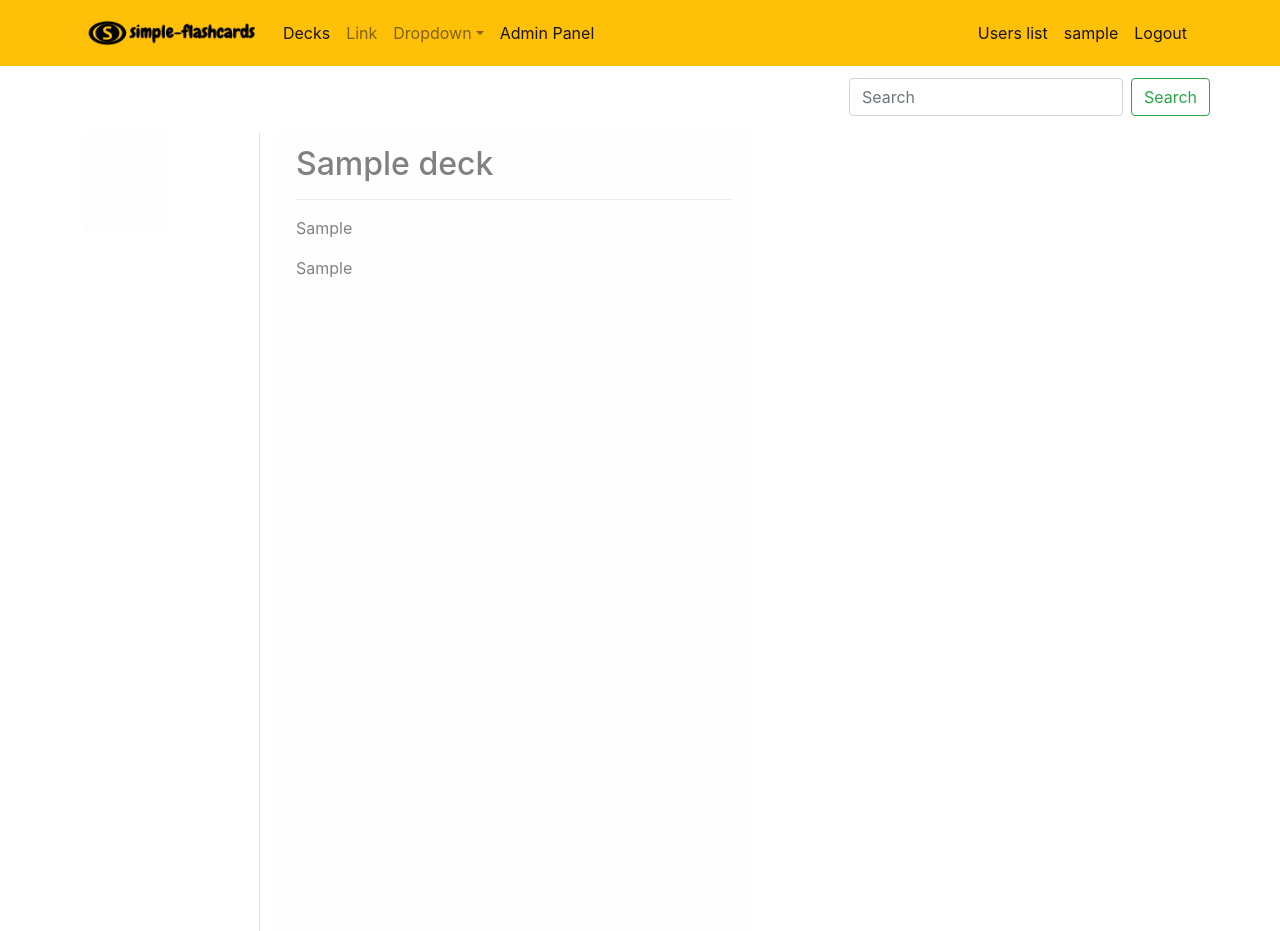
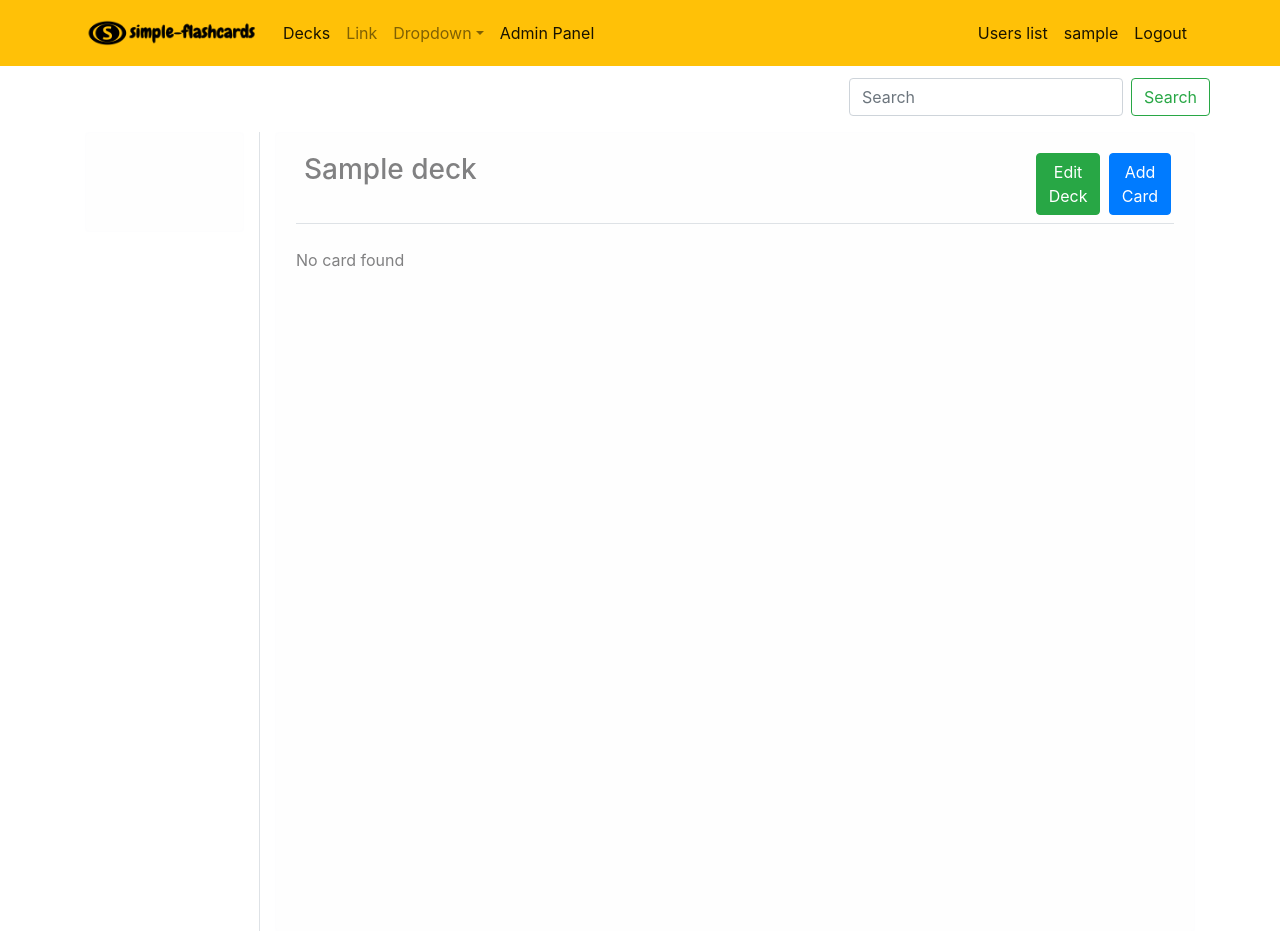
Before and after one commit to eRafaell/simple-flashcards, a Django app: page /decks/view/1 in a window 1280 px wide. Shown: the top 931 px of the page. Run offline with Django 3.2, Linux system fonts and the light colour scheme; a user stored in the database is signed in; tables that the repository leaves empty hold one stand-in row (values such as "Sample post"); some libraries are stand-ins or nearby versions.

Commit message:
adding crud for card

```diff
--- a/cards/models.py
+++ b/cards/models.py
@@ -22,9 +22,12 @@
 
 
 class Card(models.Model):
-    parent_deck = models.ForeignKey(Deck, on_delete=models.CASCADE)
+    parent_deck = models.ForeignKey(Deck, on_delete=models.CASCADE, null=True)
     front = models.TextField()
     back = models.TextField()
+    created_date = models.DateTimeField(default=timezone.now)
+    created_by = models.ForeignKey(User, default=None, blank=False, on_delete=models.CASCADE, null=True,
+                                   related_name='card_creator')
 
     def __str__(self):
         return self.front
--- a/cards/views.py
+++ b/cards/views.py
@@ -2,8 +2,8 @@
 from django.contrib.auth.decorators import login_required
 from django.shortcuts import render, HttpResponseRedirect, get_object_or_404
 
-from .forms import DeckForm
-from .models import Deck
+from .forms import DeckForm, CardForm
+from .models import Deck, Card
 
 
 def decks(request):
@@ -46,14 +46,14 @@
 
 @login_required()
 def edit_deck(request, deck_id):
-    deck_obj = get_object_or_404(Deck, id=deck_id, created_by=request.user)
+    deck_obj = get_object_or_404(Deck, id=deck_id)
     if request.method == "POST":
         form = DeckForm(request.POST, instance=deck_obj)
         if form.is_valid():
             instance = form.save(commit=False)
             instance.created_by = request.user
             instance.save()
-            messages.info(request, f'Deck "{Deck.objects.get(id=deck_id)}" updated')
+            messages.info(request, f'Deck "{Deck.objects.get(id=deck_id)}" was updated')
             return HttpResponseRedirect('/decks/')
     else:
         form = DeckForm(instance=deck_obj)
@@ -63,7 +63,7 @@
 
 @login_required()
 def delete_deck(request, deck_id):
-    deck_obj = get_object_or_404(Deck, id=deck_id, created_by=request.user)
+    deck_obj = get_object_or_404(Deck, id=deck_id)
     delete_name = Deck.objects.get(id=deck_id)
     deck_obj.delete()
     messages.info(request, f'Deck "{delete_name}" deleted')
@@ -79,3 +79,47 @@
     print(card_obj)
     context = {'deck_obj': deck_obj, 'card_obj': card_obj}
     return render(request, 'view_deck.html', context)
+
+
+def create_card(request, deck_id):
+    deck_obj = get_object_or_404(Deck, id=deck_id)
+    if request.method == "POST":
+        form = CardForm(request.POST)
+        if form.is_valid():
+            instance = form.save(commit=False)
+            instance.created_by = request.user
+            instance.parent_deck = Deck.objects.get(id=deck_id)
+            instance.save()
+            messages.info(request, f'New card in "{Deck.objects.get(id=deck_id)}" was created')
+            return HttpResponseRedirect('/decks/')
+    else:
+        form = CardForm()
+    context = {'form': form, 'deck_obj': deck_obj}
+    return render(request, 'create_and_edit_card.html', context)
+
+
+@login_required()
+def edit_card(request, deck_id, card_id):
+    deck_obj = get_object_or_404(Deck, id=deck_id)
+    card_obj = get_object_or_404(Card, id=card_id)
+    if request.method == "POST":
+        form = CardForm(request.POST, instance=card_obj)
+        if form.is_valid():
+            instance = form.save(commit=False)
+            instance.created_by = request.user
+            instance.save()
+            messages.info(request, 'The card was updated')
+            return HttpResponseRedirect('/decks/')
+    else:
+        form = CardForm(instance=card_obj)
+    context = {'form': form, 'edit_mode': True, 'deck_obj': deck_obj, 'card_obj': card_obj}
+    return render(request, 'create_and_edit_card.html', context)
+
+
+@login_required()
+def delete_card(request, card_id):
+    card_obj = get_object_or_404(Card, id=card_id)
+    delete_name = Card.objects.get(id=card_id)
+    card_obj.delete()
+    messages.info(request, f'Card "{delete_name}" deleted')
+    return HttpResponseRedirect('/decks/')
--- a/flashcards/urls.py
+++ b/flashcards/urls.py
@@ -3,7 +3,7 @@
 from django.contrib import admin
 from django.urls import path, include
 from users.views import main_page_view, register, login, logout, profile, ProfileUpdate, users_list, change_user_status
-from cards.views import decks, create_deck, edit_deck, delete_deck, view_deck
+from cards.views import decks, create_deck, edit_deck, delete_deck, view_deck, create_card, edit_card, delete_card
 
 urlpatterns = [
     # users
@@ -23,6 +23,9 @@
     path('decks/edit/<int:deck_id>', edit_deck, name='edit_deck_name'),
     path('decks/delete/<int:deck_id>', delete_deck, name='delete_deck_name'),
     path('decks/view/<int:deck_id>', view_deck, name='view_deck_name'),
+    path('cards/create/<int:deck_id>', create_card, name='create_card_name'),
+    path('cards/edit/<int:deck_id>/<int:card_id>', edit_card, name='edit_card_name'),
+    path('cards/delete/<int:card_id>', delete_card, name='delete_card_name'),
 
     # REST FRAMEWORK URLS
     path('api/users/', include('users.api.urls', 'users_api'))
--- a/static/css/base.css
+++ /dev/null
@@ -1,3 +0,0 @@
-.alert {
-   width:52%;
-}
--- a/templates/decks.html
+++ b/templates/decks.html
@@ -13,7 +13,7 @@
     {% if decks %}
         {% for deck in decks %}
     <ul>
-        {% if user.is_authenticated and user == deck.created_by %}
+        {% if user.is_authenticated and user == deck.created_by or user.is_staff %}
             <a class="small btn btn-success" href="{% url 'view_deck_name' deck.id %}">{{deck}}</a>
         <small>
             <a href="{% url 'edit_deck_name' deck.id %}">Edit</a>
--- a/templates/login.html
+++ b/templates/login.html
@@ -14,11 +14,11 @@
 
 <form action="{% url 'login' %}" method="POST">
     {% csrf_token %}
-    <div class="form-group pb-3">
+    <div class="form-group pb-3 w-50 p-3">
         <label for="username"><b>Username</b></label>
         <input type="text" class="form-control border border-info" id="username" name="username">
     </div>
-    <div class="form-group pb-3">
+    <div class="form-group pb-3 w-50 p-3">
         <label for="password"><b>Password</b></label>
         <input type="password" class="form-control border border-info" id="password" name="password">
     </div>
--- a/templates/view_deck.html
+++ b/templates/view_deck.html
@@ -1,8 +1,26 @@
 {% extends 'base.html' %}
 
 {% block content %}
-    <h2>{{deck_obj}}</h2>
-    <hr>
+
+<div class="d-flex border-bottom mb-4">
+    <div class="col-sm-9 mr-auto p-2"><h3>{{deck_obj}}</h3></div>
+    {% if user.is_authenticated and user == deck_obj.created_by or user.is_staff %}
+    <div class="col-sm-1 p-2">
+        <a class="btn btn-success" href="{% url 'edit_deck_name' deck_obj.id %}">Edit Deck</a>
+    </div>
+    <div class="col-sm-1 p-2">
+        <a class="btn btn-primary align-right" href="{% url 'create_card_name' deck_obj.id %}">Add Card</a>
+    </div>
+        {% if card_obj %}
+        <div class="col-sm-1 p-2">
+            <a class="btn btn-info" href="{% url 'edit_card_name' deck_obj.id card_obj.id %}">Edit Card</a>
+        </div>
+        {% endif %}
+
+
+    {% endif %}
+</div>
+
 
     {% if card_obj %}
         <p>{{card_obj.front}}</p>
```
Also changed, not shown: cards/forms.py (+8 -1 lines), templates/create_and_edit_card.html (added, +29 -0 lines), templates/register.html (+6 -6 lines), cards/migrations/0008_auto_20191229_1958.py (added), cards/migrations/0009_auto_20191229_2330.py (added).
